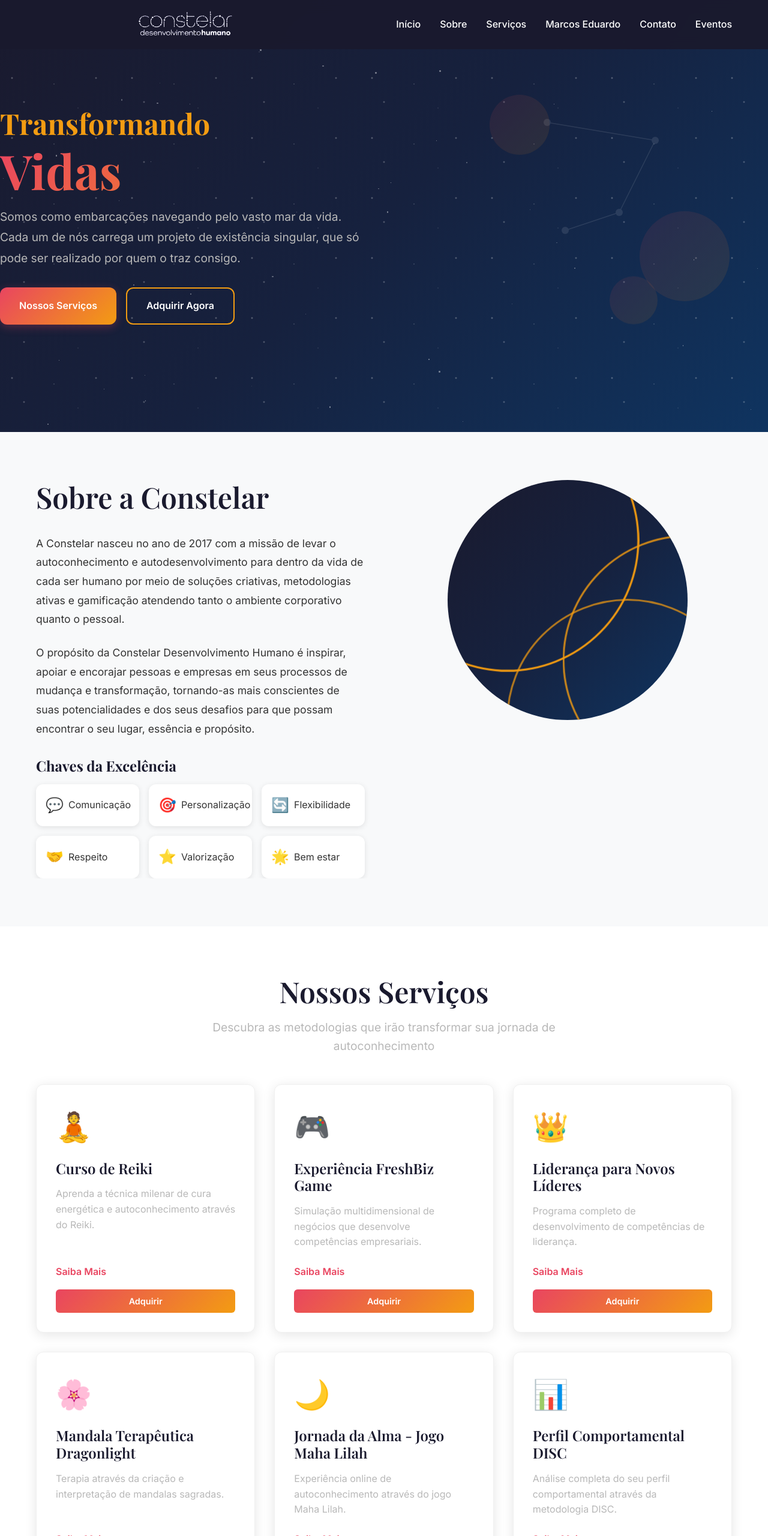
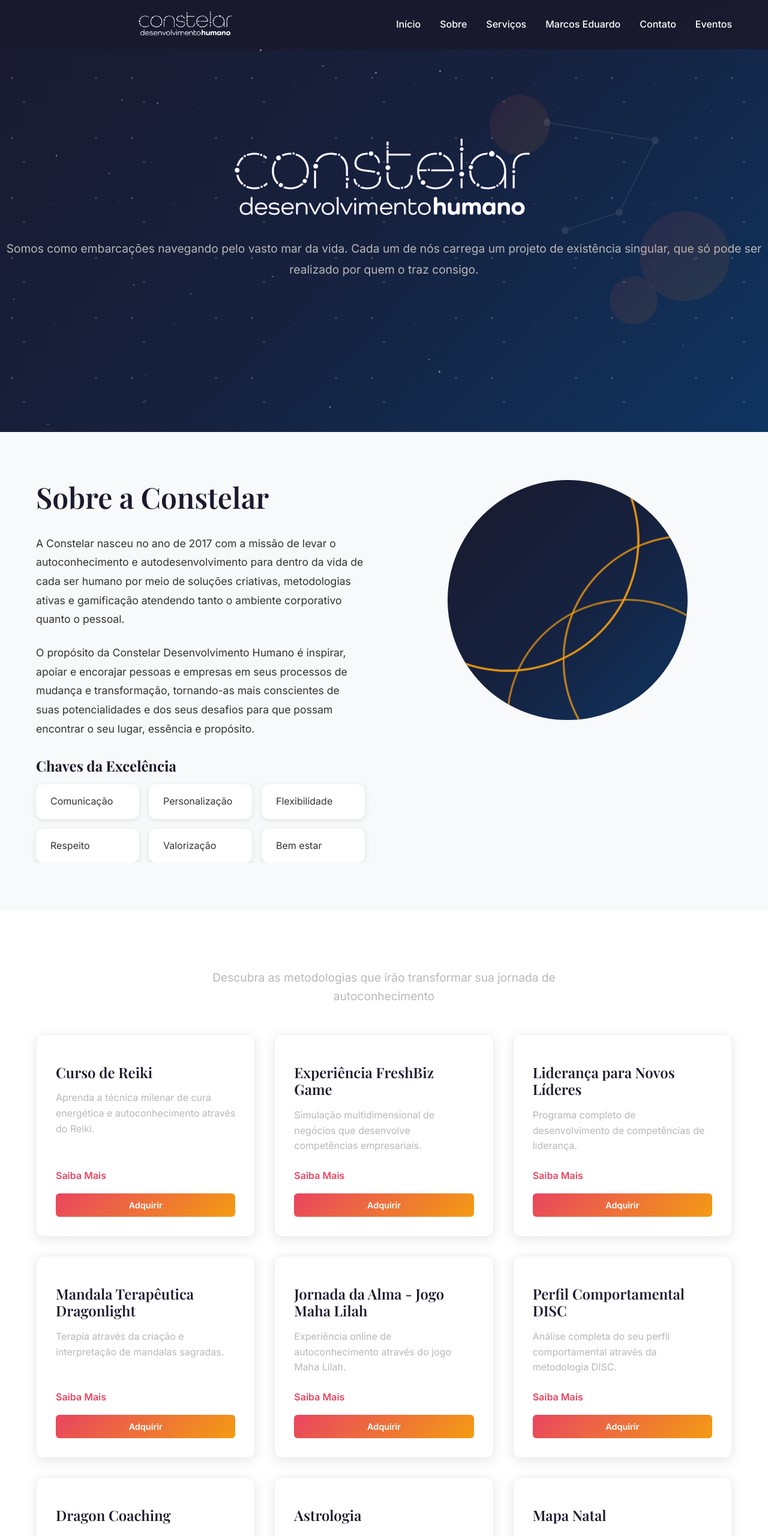
Before and after one commit to EduardoTertuliano/Constelar, a plain HTML site: page index.html in a window 1280 px wide. Shown: the top 2560 px of the page at 60% size. Drawn offline with nearby package versions, Linux system fonts and the light colour scheme.

Commit message:
Add files via upload

```diff
--- a/css/style.css
+++ b/css/style.css
@@ -939,3 +939,26 @@ section {
         display: none;
     }
 }
+
+
+
+.hero-content {
+    display: flex;
+    flex-direction: column;
+    align-items: center;
+    text-align: center;
+    justify-content: center;
+    width: 100%;
+    max-width: 100%;
+}
+
+.hero-title {
+    width: 100%;
+    display: flex;
+    justify-content: center;
+}
+
+.hero-title img {
+    max-width: 100%;
+    height: auto;
+}
--- a/index.html
+++ b/index.html
@@ -45,15 +45,15 @@
         </div>
         <div class="hero-content">
             <h1 class="hero-title">
-                <span class="hero-subtitle">Transformando</span>
-                <span class="hero-main">Vidas</span>
+              <img src="assets/images/logo.png" alt="">
+              <img src="" alt="">
             </h1>
             <p class="hero-description">
                 Somos como embarcações navegando pelo vasto mar da vida. Cada um de nós carrega um projeto de existência singular, que só pode ser realizado por quem o traz consigo.
             </p>
-            <div class="hero-buttons">
+      <!----      <div class="hero-buttons">
                 <a href="#services" class="btn btn-primary">Nossos Serviços</a>
-                <a href="https://loja.infinitepay.io/constelar" target="_blank" class="btn btn-secondary">Adquirir Agora</a>
+                <a href="https://loja.infinitepay.io/constelar" target="_blank" class="btn btn-secondary">Adquirir Agora</a>-->
             </div>
         </div>
         <div class="hero-image">
@@ -81,27 +81,27 @@
                         <h3>Chaves da Excelência</h3>
                         <div class="keys-grid">
                             <div class="key-item">
-                                <div class="key-icon">💬</div>
+                                <div class="key-icon"></div>
                                 <span>Comunicação</span>
                             </div>
                             <div class="key-item">
-                                <div class="key-icon">🎯</div>
+                                <div class="key-icon"></div>
                                 <span>Personalização</span>
                             </div>
                             <div class="key-item">
-                                <div class="key-icon">🔄</div>
+                                <div class="key-icon"></div>
                                 <span>Flexibilidade</span>
                             </div>
                             <div class="key-item">
-                                <div class="key-icon">🤝</div>
+                                <div class="key-icon"></div>
                                 <span>Respeito</span>
                             </div>
                             <div class="key-item">
-                                <div class="key-icon">⭐</div>
+                                <div class="key-icon"></div>
                                 <span>Valorização</span>
                             </div>
                             <div class="key-item">
-                                <div class="key-icon">🌟</div>
+                                <div class="key-icon"></div>
                                 <span>Bem estar</span>
                             </div>
                         </div>
@@ -123,13 +123,13 @@
     <!-- Services Section -->
     <section id="services" class="services">
         <div class="container">
-            <h2 class="section-title">Nossos Serviços</h2>
+            <h2 class="section-title"></h2>
             <p class="section-subtitle">Descubra as metodologias que irão transformar sua jornada de autoconhecimento</p>
 
             <div class="services-grid">
                 <!-- Service 1: Curso de Reiki -->
                 <div class="service-card" data-service="reiki">
-                    <div class="service-icon">🧘</div>
+                    <div class="service-icon"></div>
                     <h3 class="service-title">Curso de Reiki</h3>
                     <p class="service-description">Aprenda a técnica milenar de cura energética e autoconhecimento através do Reiki.</p>
                     <a href="html/reiki.html" class="service-link">Saiba Mais</a>
@@ -138,7 +138,7 @@
 
                 <!-- Service 2: FreshBiz Game -->
                 <div class="service-card" data-service="freshbiz">
-                    <div class="service-icon">🎮</div>
+                    <div class="service-icon"></div>
                     <h3 class="service-title">Experiência FreshBiz Game</h3>
                     <p class="service-description">Simulação multidimensional de negócios que desenvolve competências empresariais.</p>
                     <a href="html/freshbiz.html" class="service-link">Saiba Mais</a>
@@ -147,7 +147,7 @@
 
                 <!-- Service 3: Liderança -->
                 <div class="service-card" data-service="lideranca">
-                    <div class="service-icon">👑</div>
+                    <div class="service-icon"></div>
                     <h3 class="service-title">Liderança para Novos Líderes</h3>
                     <p class="service-description">Programa completo de desenvolvimento de competências de liderança.</p>
                     <a href="html/lideranca.html" class="service-link">Saiba Mais</a>
@@ -156,7 +156,7 @@
 
                 <!-- Service 4: Mandala Terapêutica -->
                 <div class="service-card" data-service="mandala">
-                    <div class="service-icon">🌸</div>
+                    <div class="service-icon"></div>
                     <h3 class="service-title">Mandala Terapêutica Dragonlight</h3>
                     <p class="service-description">Terapia através da criação e interpretação de mandalas sagradas.</p>
                     <a href="html/mandala.html" class="service-link">Saiba Mais</a>
@@ -165,7 +165,7 @@
 
                 <!-- Service 5: Jornada da Alma -->
                 <div class="service-card" data-service="jornada">
-                    <div class="service-icon">🌙</div>
+                    <div class="service-icon"></div>
                     <h3 class="service-title">Jornada da Alma - Jogo Maha Lilah</h3>
                     <p class="service-description">Experiência online de autoconhecimento através do jogo Maha Lilah.</p>
                     <a href="html/jornada.html" class="service-link">Saiba Mais</a>
@@ -174,7 +174,7 @@
 
                 <!-- Service 6: Perfil Comportamental -->
                 <div class="service-card" data-service="disc">
-                    <div class="service-icon">📊</div>
+                    <div class="service-icon"></div>
                     <h3 class="service-title">Perfil Comportamental DISC</h3>
                     <p class="service-description">Análise completa do seu perfil comportamental através da metodologia DISC.</p>
                     <a href="html/disc.html" class="service-link">Saiba Mais</a>
@@ -183,7 +183,7 @@
 
                 <!-- Service 7: Dragon Coaching -->
                 <div class="service-card" data-service="dragon">
-                    <div class="service-icon">🐉</div>
+                    <div class="service-icon"></div>
                     <h3 class="service-title">Dragon Coaching</h3>
                     <p class="service-description">Concrie a sua vida através do poderoso método Dragon Coaching.</p>
                     <a href="html/dragon.html" class="service-link">Saiba Mais</a>
@@ -192,7 +192,7 @@
 
                 <!-- Service 8: Astrologia -->
                 <div class="service-card" data-service="astrologia">
-                    <div class="service-icon">⭐</div>
+                    <div class="service-icon"></div>
                     <h3 class="service-title">Astrologia</h3>
                     <p class="service-description">Mergulho interior baseado na sua data, hora e local de nascimento.</p>
                     <a href="html/astrologia.html" class="service-link">Saiba Mais</a>
@@ -201,7 +201,7 @@
 
                 <!-- Service 9: Mapa Natal -->
                 <div class="service-card" data-service="mapa">
-                    <div class="service-icon">🌌</div>
+                    <div class="service-icon"></div>
                     <h3 class="service-title">Mapa Natal</h3>
                     <p class="service-description">Análise completa da sua personalidade através do mapa astral.</p>
                     <a href="html/mapa.html" class="service-link">Saiba Mais</a>
@@ -210,7 +210,7 @@
 
                 <!-- Service 10: Revolução Solar -->
                 <div class="service-card" data-service="revolucao">
-                    <div class="service-icon">☀️</div>
+                    <div class="service-icon"></div>
                     <h3 class="service-title">Revolução Solar e Tendências Anuais</h3>
                     <p class="service-description">Análise dos potenciais e desafios do seu ano pessoal.</p>
                     <a href="html/revolucao.html" class="service-link">Saiba Mais</a>
@@ -219,7 +219,7 @@
 
                 <!-- Service 11: Análise Vocacional -->
                 <div class="service-card" data-service="vocacional">
-                    <div class="service-icon">🎯</div>
+                    <div class="service-icon"></div>
                     <h3 class="service-title">Análise Vocacional Astrológica</h3>
                     <p class="service-description">Descubra sua vocação através da astrologia vocacional.</p>
                     <a href="html/vocacional.html" class="service-link">Saiba Mais</a>
@@ -228,7 +228,7 @@
 
                 <!-- Service 12: Jogo da Transformação -->
                 <div class="service-card" data-service="transformacao">
-                    <div class="service-icon">🦋</div>
+                    <div class="service-icon"></div>
                     <h3 class="service-title">Jogo da Transformação</h3>
                     <p class="service-description">Instrumento de autoconhecimento que mostra o caminho para seus propósitos.</p>
                     <a href="html/transformacao.html" class="service-link">Saiba Mais</a>
@@ -304,8 +304,8 @@
                     <div class="contact-item">
                         <div class="contact-icon">🏢</div>
                         <div class="contact-details">
-                            <h3>CNPJ</h3>
-                            <span>27.345.001/0001-24</span>
+
+
                         </div>
                     </div>
                 </div>
@@ -361,6 +361,8 @@
                 <div class="footer-text">
                     <p>&copy; 2024 MARCOS EDUARDO DOS SANTOS PEREIRA - TODOS OS DIREITOS RESERVADOS</p>
                     <p>Transformando vidas através do autoconhecimento</p>
+                    <p>CNPJ 27.345.001/0001-24</p>
+                    <p>Desenvolvido por Eduardo Tertuliano - ClickStorm 11 98783-8439</p>
                 </div>
             </div>
         </div>
```
